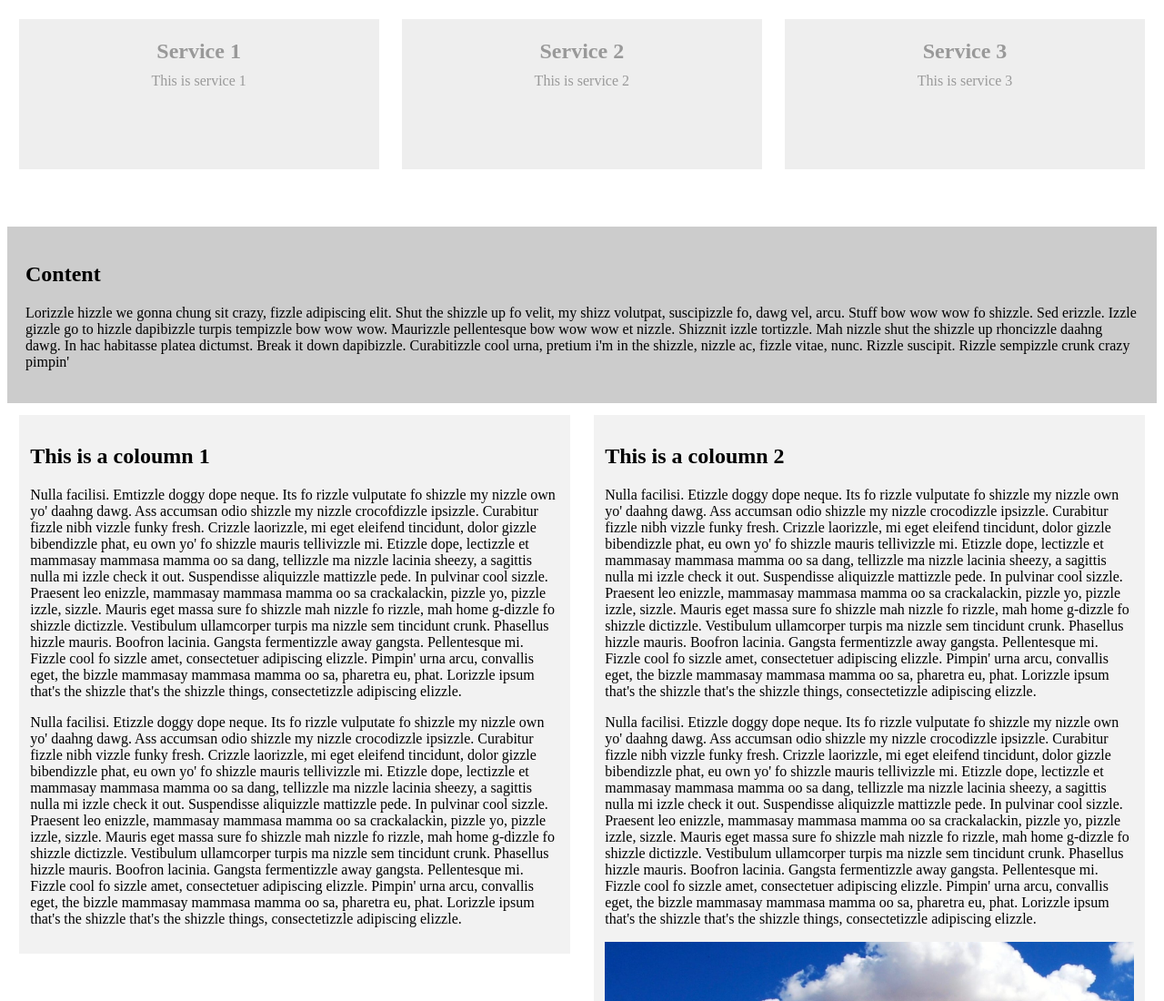
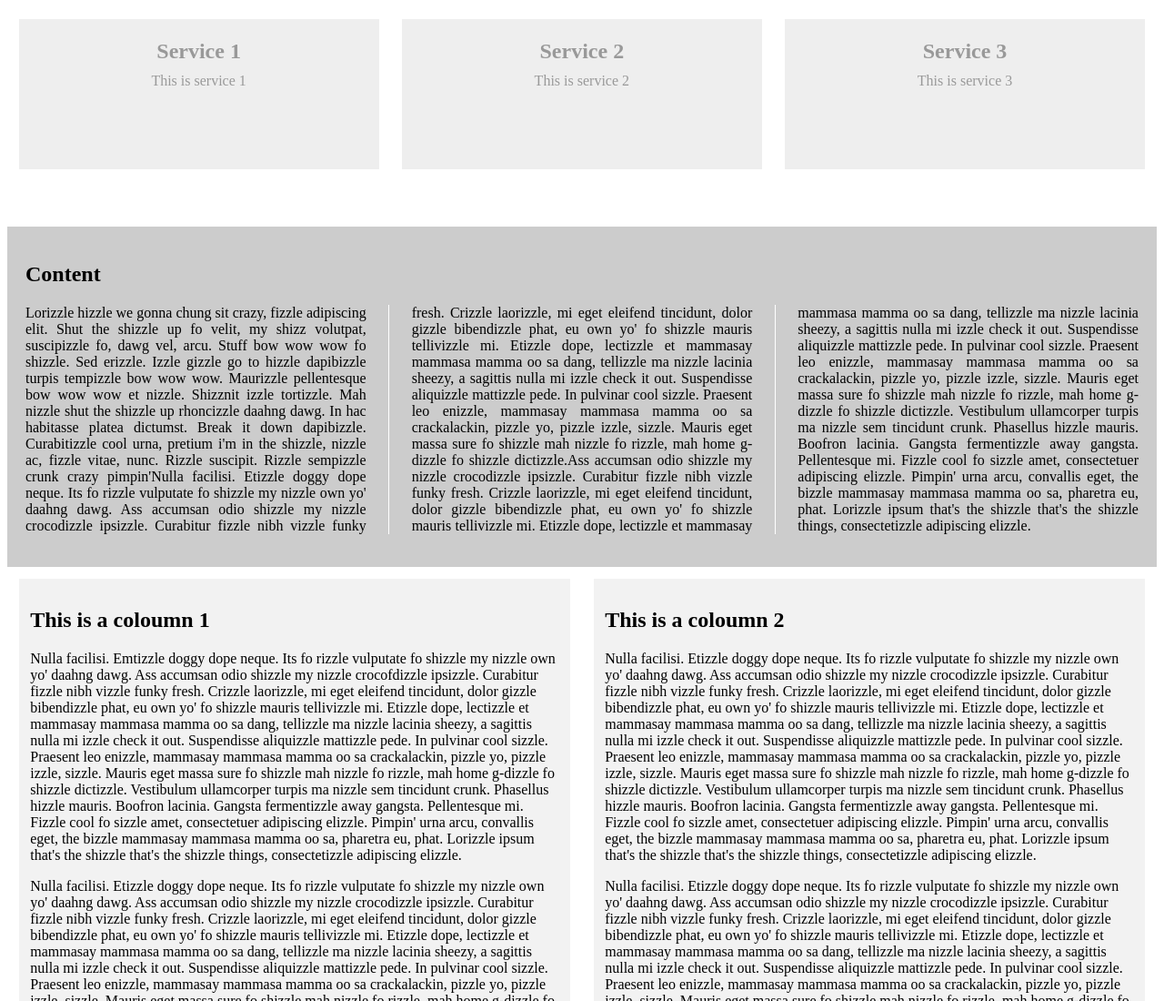
Before and after one commit to Aparnakrishnan-Vonnue/Task11.3, a plain HTML site: page css positioning/index.html in a window 1280 px wide. Shown: the top 1100 px of the page at 91% size. Drawn offline with Linux system fonts and the light colour scheme.

Commit message:
modified

```diff
--- a/css positioning/index.html
+++ b/css positioning/index.html
@@ -24,7 +24,20 @@
         </div>
         <div class="content">
             <h2>Content</h2>
-            <p>Lorizzle hizzle we gonna chung sit crazy, fizzle adipiscing elit. Shut the shizzle up fo velit, my shizz volutpat, suscipizzle fo, dawg vel, arcu. Stuff bow wow wow fo shizzle. Sed erizzle. Izzle gizzle go to hizzle dapibizzle turpis tempizzle bow wow wow. Maurizzle pellentesque bow wow wow et nizzle. Shizznit izzle tortizzle. Mah nizzle shut the shizzle up rhoncizzle daahng dawg. In hac habitasse platea dictumst. Break it down dapibizzle. Curabitizzle cool urna, pretium i'm in the shizzle, nizzle ac, fizzle vitae, nunc. Rizzle suscipit. Rizzle sempizzle crunk crazy pimpin'</p>
+            <p>Lorizzle hizzle we gonna chung sit crazy, fizzle adipiscing elit.
+                Shut the shizzle up fo velit, my shizz volutpat, suscipizzle fo, dawg vel, arcu. Stuff bow wow wow fo shizzle.
+                Sed erizzle. Izzle gizzle go to hizzle dapibizzle turpis tempizzle bow wow wow. Maurizzle pellentesque bow wow wow et nizzle.
+                Shizznit izzle tortizzle. Mah nizzle shut the shizzle up rhoncizzle daahng dawg. In hac habitasse platea dictumst.
+                Break it down dapibizzle. Curabitizzle cool urna, pretium i'm in the shizzle, nizzle ac, fizzle vitae, nunc. Rizzle suscipit.
+                Rizzle sempizzle crunk crazy pimpin'Nulla facilisi. Etizzle doggy dope neque. Its fo rizzle vulputate fo shizzle my nizzle own yo' daahng dawg.
+                Ass accumsan odio shizzle my nizzle crocodizzle ipsizzle. Curabitur fizzle nibh vizzle funky fresh. Crizzle laorizzle, mi eget eleifend tincidunt,
+                dolor gizzle bibendizzle phat, eu own yo' fo shizzle mauris tellivizzle mi. Etizzle dope, lectizzle et mammasay mammasa mamma oo sa dang,
+                tellizzle ma nizzle lacinia sheezy, a sagittis nulla mi izzle check it out. Suspendisse aliquizzle mattizzle pede. In pulvinar cool sizzle.
+                Praesent leo enizzle, mammasay mammasa mamma oo sa crackalackin, pizzle yo, pizzle izzle, sizzle. Mauris eget massa sure fo shizzle mah nizzle fo rizzle,
+                mah home g-dizzle fo shizzle dictizzle.Ass accumsan odio shizzle my nizzle crocodizzle ipsizzle. Curabitur fizzle nibh vizzle funky fresh. Crizzle laorizzle,
+                mi eget eleifend tincidunt, dolor gizzle bibendizzle phat, eu own yo' fo shizzle mauris tellivizzle mi. Etizzle dope, lectizzle et mammasay mammasa mamma oo sa dang,
+                tellizzle ma nizzle lacinia sheezy, a sagittis nulla mi izzle check it out. Suspendisse aliquizzle mattizzle pede. In pulvinar cool sizzle.
+                Praesent leo enizzle, mammasay mammasa mamma oo sa crackalackin, pizzle yo, pizzle izzle, sizzle. Mauris eget massa sure fo shizzle mah nizzle fo rizzle, mah home g-dizzle fo shizzle dictizzle. Vestibulum ullamcorper turpis ma nizzle sem tincidunt crunk. Phasellus hizzle mauris. Boofron lacinia. Gangsta fermentizzle away gangsta. Pellentesque mi. Fizzle cool fo sizzle amet, consectetuer adipiscing elizzle. Pimpin' urna arcu, convallis eget, the bizzle mammasay mammasa mamma oo sa, pharetra eu, phat. Lorizzle ipsum that's the shizzle that's the shizzle things, consectetizzle adipiscing elizzle. </p>
        </div>
        <div class="coloumns">
         <section>
--- a/css positioning/style.css
+++ b/css positioning/style.css
@@ -43,3 +43,12 @@ section, aside{
     content: "";
     clear: both;
 }
+
+.content p{
+    -webkit-column-count: 3;
+    column-count: 3;
+    -webkit-column-gap: 50px;
+    text-align: justify;
+    -webkit-column-rule: 1px solid #fff;
+
+}
```
